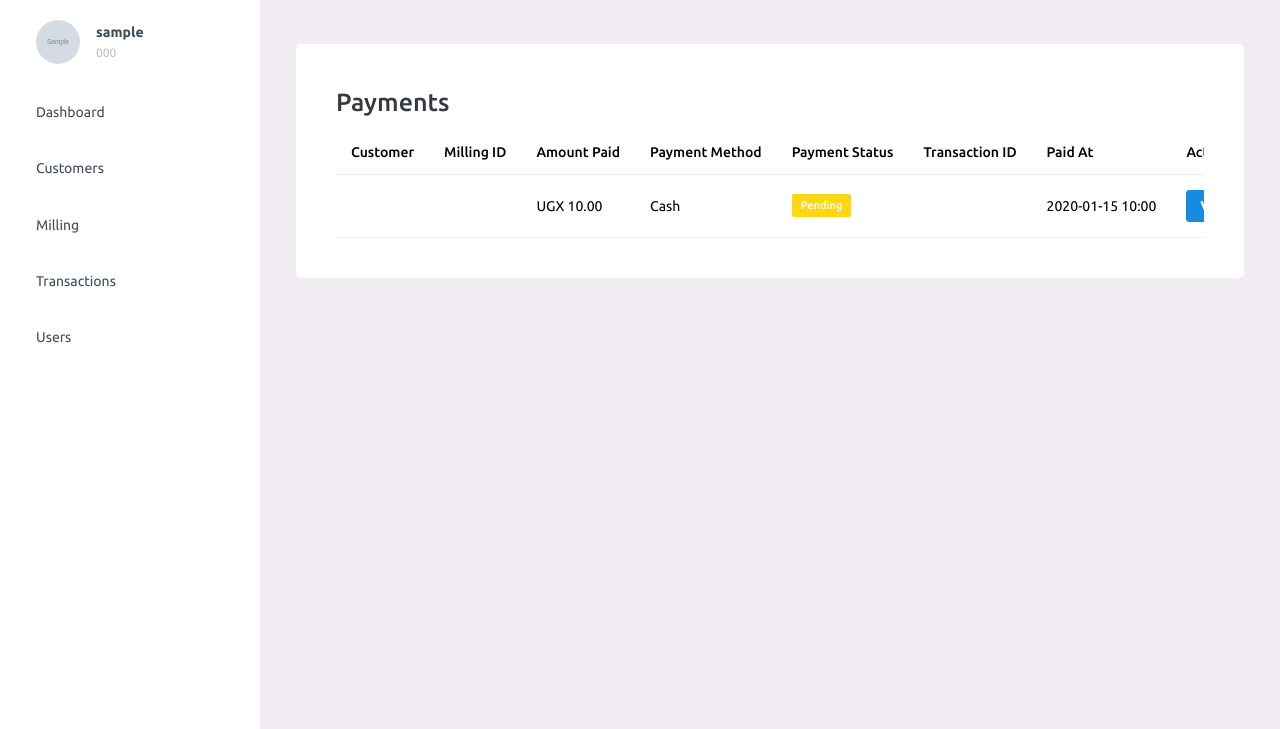
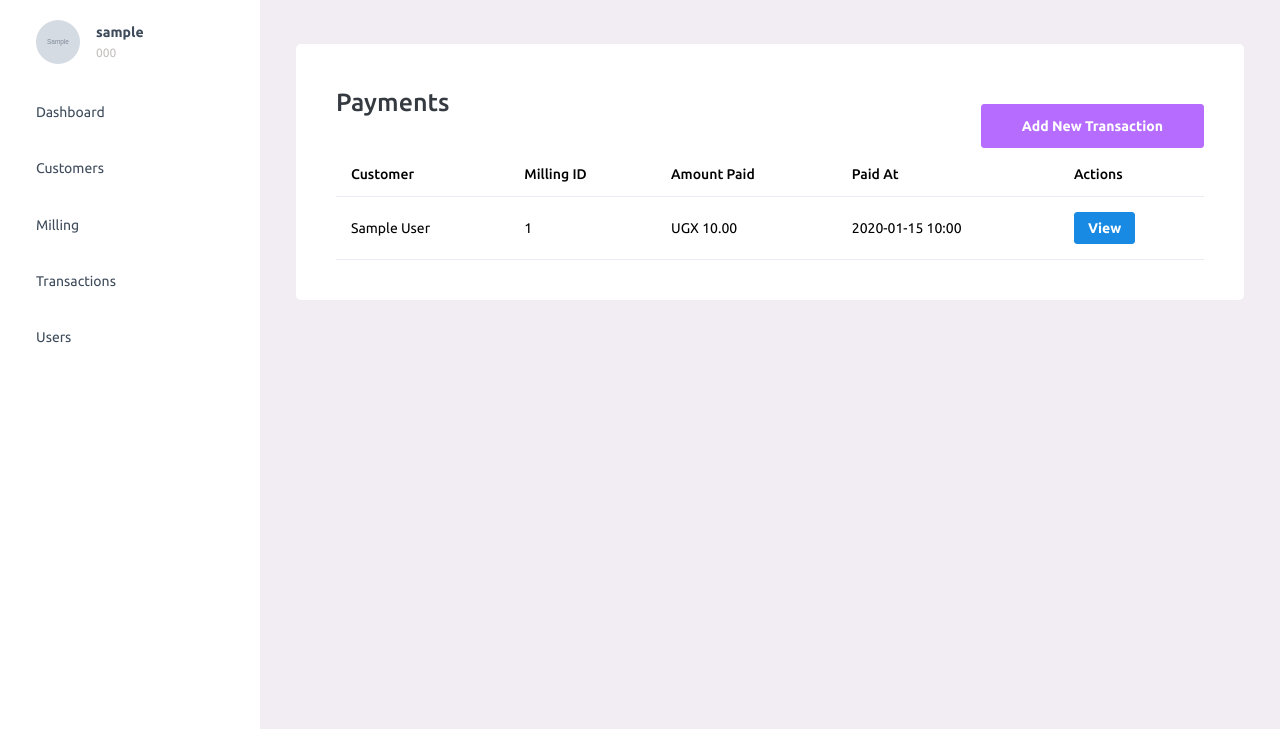
Before and after one commit to atwanzireT/greatpearl_backend, a Django app: page /app/payments/ in a window 1280 px wide. Shown: the part 70-799 px from the top of the page. Run offline with Django 5.2, Linux system fonts and the light colour scheme; a user stored in the database is signed in; tables that the repository leaves empty hold one stand-in row (values such as "Sample post"); grey boxes marked "Sample" are stand-in pictures; data that the repository does not hold is empty; some libraries are stand-ins or nearby versions; some web fonts are replaced.

Commit message:
fixed the app

```diff
--- a/app/models.py
+++ b/app/models.py
@@ -11,17 +11,9 @@ from django.core.validators import MinValueValidator, MaxValueValidator
 from django.utils.translation import gettext_lazy as _
 
 class Customer(models.Model):
-    """Basic customer model for coffee milling system."""
-    GENDER_CHOICES = [
-        ('M', 'Male'),
-        ('F', 'Female'),
-        ('O', 'Other')
-    ]
     registration_number = models.CharField(max_length=50, unique=True, editable=False, help_text=_("Auto-generated customer ID (format: GPC001)"))
     name = models.CharField(max_length=255)
     phone = models.CharField(max_length=20, unique=True, blank=True, null=True)
-    email = models.EmailField(blank=True, null=True)
-    gender = models.CharField(max_length=1, choices=GENDER_CHOICES, blank=True, null=True)
     registered_at = models.DateTimeField(default=timezone.now)
     registered_by = models.ForeignKey(settings.AUTH_USER_MODEL, on_delete=models.SET_NULL, null=True, related_name="registered_customers")
 
@@ -54,26 +46,12 @@ class CoffeeMilling(models.Model):
     ]
 
     customer = models.ForeignKey(Customer, on_delete=models.CASCADE, related_name="milling_records", help_text=_("Customer who brought the coffee"))
-    raw_coffee_weight = models.DecimalField(
-        max_digits=10, decimal_places=2,
-        validators=[MinValueValidator(0.01)],
-        help_text=_("Weight of coffee before milling (Kg)")
-    )
     hulled_coffee_weight = models.DecimalField(
         max_digits=10, decimal_places=2,
         validators=[MinValueValidator(0.01)],
         help_text=_("Weight of coffee after milling (Kg)")
     )
-    coffee_type = models.CharField(
-        max_length=10, choices=COFFEE_TYPE_CHOICES, default='arabica',
-        help_text=_("Type of coffee being milled")
-    )
-    moisture_content = models.DecimalField(
-        max_digits=5, decimal_places=2,
-        validators=[MinValueValidator(0), MaxValueValidator(100)],
-        blank=True, null=True,
-        help_text=_("Moisture content of the coffee (%)")
-    )
+
     milling_date = models.DateTimeField(default=timezone.now, help_text=_("Date and time when milling occurred"))
     cost_per_kg = models.DecimalField(
         max_digits=8, decimal_places=2,
@@ -104,23 +82,9 @@ class CoffeeMilling(models.Model):
         return f"{self.customer.name} - {self.raw_coffee_weight}kg"
 
 class Payment(models.Model):
-    """Basic payment model for coffee milling services."""
-    PAYMENT_METHOD_CHOICES = [
-        ('cash', 'Cash'),
-        ('mpesa', 'M-Pesa'),
-        ('bank_transfer', 'Bank Transfer')
-    ]
-    PAYMENT_STATUS_CHOICES = [
-        ('pending', 'Pending'),
-        ('completed', 'Completed'),
-        ('failed', 'Failed')
-    ]
-
     customer = models.ForeignKey(Customer, on_delete=models.CASCADE, related_name='payments')
     milling_record = models.ForeignKey(CoffeeMilling, on_delete=models.CASCADE, related_name='payments', null=True, blank=True)
     amount_paid = models.DecimalField(max_digits=10, decimal_places=2)
-    payment_method = models.CharField(max_length=20, choices=PAYMENT_METHOD_CHOICES)
-    payment_status = models.CharField(max_length=20, choices=PAYMENT_STATUS_CHOICES, default='pending')
     paid_at = models.DateTimeField(default=timezone.now)
     registered_by = models.ForeignKey(settings.AUTH_USER_MODEL, on_delete=models.SET_NULL, null=True, related_name="registered_payments")
 
--- a/app/templates/payment_list.html
+++ b/app/templates/payment_list.html
@@ -12,6 +12,9 @@
                             <div class="col-md-6">
                                 <h3 class="title">Payments</h3>
                             </div>
+                            <div class="col-md-6 text-end">
+                                <a href="/app/payments/new/" class="btn btn-primary mt-3">Add New Transaction</a>
+                            </div>
                         </div>
                         <div class="table-responsive">
                             <table class="table">
@@ -20,9 +23,6 @@
                                         <th> Customer </th>
                                         <th> Milling ID </th>
                                         <th> Amount Paid </th>
-                                        <th> Payment Method </th>
-                                        <th> Payment Status </th>
-                                        <th> Transaction ID </th>
                                         <th> Paid At </th>
                                         <th> Actions </th>
                                     </tr>
@@ -30,16 +30,9 @@
                                 <tbody>
                                     {% for payment in payments %}
                                     <tr>
-                                        <td>{{ payment.milling.customer.name }}</td>
-                                        <td>{{ payment.milling.id }}</td>
+                                        <td>{{ payment.customer.name }}</td>
+                                        <td>{% if payment.milling_record %}{{ payment.milling_record.id }}{% else %}-{% endif %}</td>
                                         <td>UGX {{ payment.amount_paid }}</td>
-                                        <td>{{ payment.get_payment_method_display }}</td>
-                                        <td>
-                                            <span class="badge {% if payment.payment_status == 'paid' %}bg-success{% elif payment.payment_status == 'overdue' %}bg-danger{% else %}bg-warning{% endif %}">
-                                                {{ payment.get_payment_status_display }}
-                                            </span>
-                                        </td>
-                                        <td>{{ payment.transaction_id }}</td>
                                         <td>{{ payment.paid_at|date:"Y-m-d H:i" }}</td>
                                         <td>
                                             <a href="#" class="btn btn-info btn-sm">View</a>
@@ -47,14 +40,13 @@
                                     </tr>
                                     {% empty %}
                                     <tr>
-                                        <td colspan="8" class="text-center">No payments found.</td>
+                                        <td colspan="5" class="text-center">No payments found.</td>
                                     </tr>
                                     {% endfor %}
                                 </tbody>
                             </table>
                         </div>
 
-                        <!-- Pagination Section -->
                         {% if payments.has_other_pages %}
                         <nav aria-label="Payments pagination">
                             <ul class="pagination justify-content-center">
@@ -82,12 +74,10 @@
                             </ul>
                         </nav>
                         {% endif %}
-                        <!-- End Pagination Section -->
                     </div>
                 </div>
             </div>
         </div>
     </div>
 </div>
-
 {% endblock content %}
--- a/app/urls.py
+++ b/app/urls.py
@@ -21,7 +21,7 @@ urlpatterns = [
 
     # Payment URLs
     path("app/payments/", PaymentListView.as_view(), name="payment_list"),
-    path("app/payment/<int:milling_id>/", PaymentCreateView.as_view(), name="payment_create"),
+    path("app/payments/new/", PaymentCreateView.as_view(), name="payment_create"),
 
     # Notification URLs
     path("app/notifications/<int:customer_id>/", NotificationListView.as_view(), name="notification_list"),
--- a/app/views.py
+++ b/app/views.py
@@ -19,7 +19,7 @@ def index(request):
 
     # Get the top 5 customers by the amount of coffee they brought for milling
     top_customers = CoffeeMilling.objects.values('customer__name').annotate(
-        total_coffee=Sum('raw_coffee_weight')
+        total_coffee=Sum('hulled_coffee_weight')
     ).order_by('-total_coffee')[:5]
 
     # Calculate total paid money and debts
--- a/greatpearl_backend/settings.py
+++ b/greatpearl_backend/settings.py
@@ -57,9 +57,9 @@ MIDDLEWARE = [
 
 REST_FRAMEWORK = {
     'DEFAULT_PAGINATION_CLASS': 'rest_framework.pagination.PageNumberPagination',
-    'PAGE_SIZE': 10,  # Limits API results to 10 per page
+    'PAGE_SIZE': 10,
     'DEFAULT_AUTHENTICATION_CLASSES': (
-        'rest_framework_simplejwt.authentication.JWTAuthentication',  # Uses JWT for authentication
+        'rest_framework_simplejwt.authentication.JWTAuthentication',
     ),
 }
 
--- a/templates/base.html
+++ b/templates/base.html
@@ -162,7 +162,7 @@
                     </a>
                 </li>
                 <li class="nav-item">
-                    <a class="nav-link" href="">
+                    <a class="nav-link" href="/app/payments/">
                         <span class="menu-title">Transactions</span>
                         <i class="mdi mdi-wallet menu-icon"></i>
                     </a>
```
Also changed, not shown: app/admin.py (+9 -15 lines), app/forms.py (+3 -13 lines), app/templates/payment_form.html (added, +34 -0 lines), app/migrations/0003_remove_coffeemilling_coffee_type_and_more.py (added).
